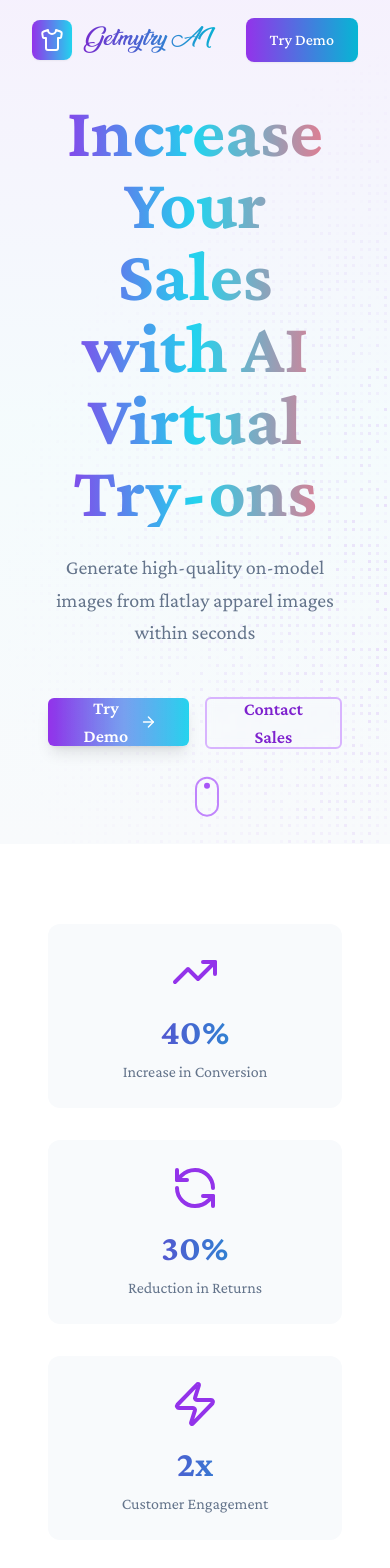
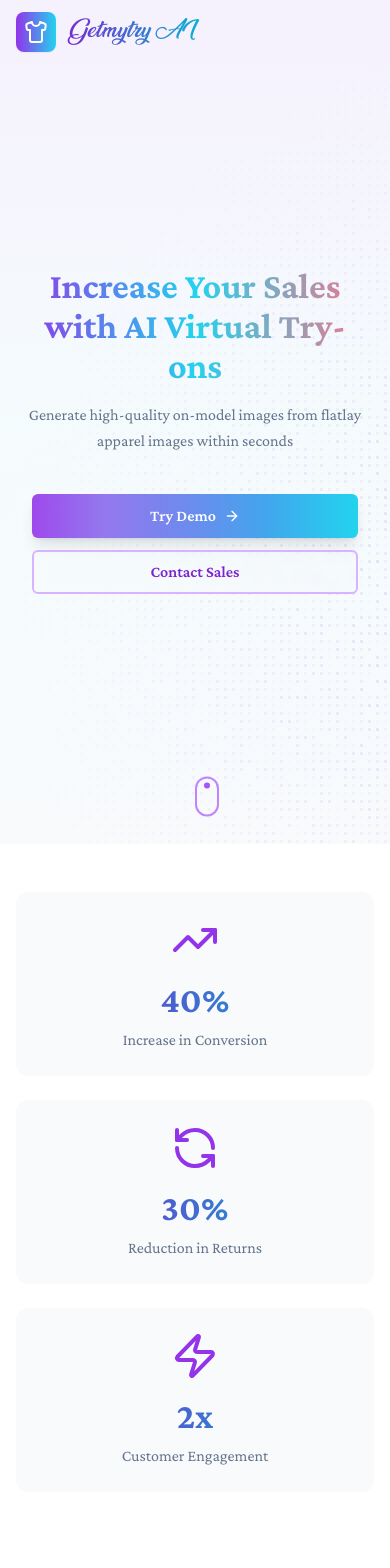
Before and after one commit to Rakesh1002/TryMyLook, a Next.js app: page / in a window 390 px wide. Shown: the top 1568 px of the page. Built offline with nearby package versions, Linux system fonts and the light colour scheme.

Commit message:
fix responsiveness in mobile

```diff
--- a/src/app/components/LandingPage.tsx
+++ b/src/app/components/LandingPage.tsx
@@ -115,7 +115,7 @@ export default function LandingPage() {
   return (
     <div className="min-h-screen bg-cool-50">
       {/* Hero Section */}
-      <section className="relative min-h-screen flex flex-col justify-center items-center pt-20 pb-20 px-12 text-center overflow-hidden">
+      <section className="relative min-h-screen flex flex-col justify-center items-center pt-16 sm:pt-20 pb-12 sm:pb-20 px-4 sm:px-12 text-center overflow-hidden">
         {/* Background with gradient */}
         <div className="absolute inset-0 bg-gradient-to-b from-primary-50/50 via-secondary-50/30 to-cool-50">
           {/* Bottom fade overlay */}
@@ -144,7 +144,7 @@ export default function LandingPage() {
           variants={staggerContainer}
         >
           <motion.h1
-            className="text-7xl font-bold mb-6 bg-gradient-to-r from-primary-500 via-secondary-400 to-accent-400 bg-clip-text text-transparent"
+            className="text-4xl sm:text-5xl md:text-6xl lg:text-7xl font-bold mb-4 sm:mb-6 bg-gradient-to-r from-primary-500 via-secondary-400 to-accent-400 bg-clip-text text-transparent px-2"
             variants={fadeIn}
             whileInView={{ opacity: 1, y: 0 }}
             viewport={{ once: true }}
@@ -153,7 +153,7 @@ export default function LandingPage() {
           </motion.h1>
 
           <motion.p
-            className="text-xl text-cool-500 mb-12 max-w-2xl mx-auto leading-relaxed"
+            className="text-base sm:text-lg md:text-xl text-cool-500 mb-6 sm:mb-8 md:mb-12 max-w-xl sm:max-w-2xl mx-auto leading-relaxed px-2"
             variants={fadeIn}
             whileInView={{ opacity: 1, y: 0 }}
             viewport={{ once: true }}
@@ -162,35 +162,40 @@ export default function LandingPage() {
             within seconds
           </motion.p>
 
-          <motion.div className="flex gap-4 justify-center" variants={fadeIn}>
-            <Link href="/demo">
+          <motion.div
+            className="flex flex-col sm:flex-row gap-3 sm:gap-4 justify-center items-center px-4 pt-4"
+            variants={fadeIn}
+          >
+            <Link href="/demo" className="w-full sm:w-auto">
               <motion.div
                 variants={buttonHover}
                 whileHover="hover"
                 whileTap="tap"
+                className="w-full sm:w-auto"
               >
                 <ShimmerButton>
                   <Button
                     size="lg"
-                    className="bg-gradient-to-r from-primary-500 to-secondary-400 hover:opacity-90 text-white px-8 py-6 text-lg font-semibold shadow-lg hover:shadow-xl transition-all duration-200 group"
+                    className="w-full sm:w-auto bg-gradient-to-r from-primary-500 to-secondary-400 hover:opacity-90 text-white px-6 sm:px-8 py-5 sm:py-6 text-base sm:text-lg font-semibold shadow-lg hover:shadow-xl transition-all duration-200 group"
                   >
                     Try Demo{" "}
-                    <ArrowRight className="ml-2 group-hover:translate-x-1 transition-transform" />
+                    <ArrowRight className="ml-2 w-4 h-4 sm:w-5 sm:h-5 group-hover:translate-x-1 transition-transform" />
                   </Button>
                 </ShimmerButton>
               </motion.div>
             </Link>
 
-            <Link href="#contact">
+            <Link href="#contact" className="w-full sm:w-auto">
               <motion.div
                 variants={buttonHover}
                 whileHover="hover"
                 whileTap="tap"
+                className="w-full sm:w-auto"
               >
                 <Button
                   size="lg"
                   variant="outline"
-                  className="border-2 border-primary-200 text-primary-600 bg-primary-30 backdrop-blur-sm hover:bg-primary-50 px-8 py-6 text-lg font-semibold transition-all duration-200"
+                  className="w-full sm:w-auto border-2 border-primary-200 text-primary-600 bg-primary-30 backdrop-blur-sm hover:bg-primary-50 px-6 sm:px-8 py-5 sm:py-6 text-base sm:text-lg font-semibold transition-all duration-200"
                 >
                   Contact Sales
                 </Button>
@@ -217,13 +222,8 @@ export default function LandingPage() {
       </section>
 
       {/* Stats Section */}
-      <motion.section
-        className="py-20 bg-white"
-        initial={{ opacity: 0 }}
-        whileInView={{ opacity: 1 }}
-        viewport={{ once: true }}
-      >
-        <div className="max-w-6xl mx-auto px-12 grid grid-cols-1 md:grid-cols-3 gap-8">
+      <motion.section className="py-12 sm:py-20 bg-white w-full">
+        <div className="max-w-6xl mx-auto px-4 sm:px-12 grid grid-cols-1 sm:grid-cols-2 md:grid-cols-3 gap-6 sm:gap-8">
           {[
             {
               title: "40%",
@@ -285,10 +285,10 @@ export default function LandingPage() {
       </motion.section>
 
       {/* Features Section with Multiple Examples */}
-      <section className="py-20 px-12 bg-gradient-to-b from-white to-cool-50">
+      <section className="py-12 sm:py-20 px-4 sm:px-12 bg-gradient-to-b from-white to-cool-50">
         <div className="max-w-6xl mx-auto">
           <motion.h2
-            className="text-4xl font-bold text-center mb-16 bg-gradient-to-r from-primary-500 to-secondary-400 bg-clip-text text-transparent"
+            className="text-2xl sm:text-3xl md:text-4xl font-bold text-center mb-8 sm:mb-16 bg-gradient-to-r from-primary-500 to-secondary-400 bg-clip-text text-transparent"
             initial={{ opacity: 0 }}
             whileInView={{ opacity: 1 }}
             viewport={{ once: true }}
@@ -297,7 +297,7 @@ export default function LandingPage() {
           </motion.h2>
 
           {/* Example 1: Enhanced Customer Experience */}
-          <div className="grid md:grid-cols-2 gap-16 items-center mb-32">
+          <div className="grid grid-cols-1 md:grid-cols-2 gap-6 sm:gap-8 md:gap-16 items-center mb-12 sm:mb-16 md:mb-32">
             <motion.div
               className="rounded-2xl overflow-hidden shadow-2xl"
               initial={{ opacity: 0, x: -50 }}
@@ -325,14 +325,16 @@ export default function LandingPage() {
                 This helps to reduce uncertainty and increase confidence in
                 their buying decisions.
               </p>
+              <Link href="#contact">
                 <Button className="bg-cool-500 hover:bg-gradient-to-r hover:from-primary-500 hover:to-secondary-400 text-white shadow-sm hover:shadow transition-all duration-300">
                   Request Access
                 </Button>
+              </Link>
             </motion.div>
           </div>
 
           {/* Example 2: Increased Conversion */}
-          <div className="grid md:grid-cols-2 gap-16 items-center mb-32">
+          <div className="grid grid-cols-1 md:grid-cols-2 gap-6 sm:gap-8 md:gap-16 items-center mb-12 sm:mb-16 md:mb-32">
             <motion.div
               className="space-y-6 order-2 md:order-1"
               initial={{ opacity: 0, x: -50 }}
@@ -347,9 +349,11 @@ export default function LandingPage() {
                 to try on products, brands increase conversion rates from the
                 view page to purchases.
               </p>
+              <Link href="#contact">
                 <Button className="bg-cool-500 hover:bg-gradient-to-r hover:from-primary-500 hover:to-secondary-400 text-white shadow-sm hover:shadow transition-all duration-300">
                   Request Access
                 </Button>
+              </Link>
             </motion.div>
             <motion.div
               className="rounded-2xl overflow-hidden shadow-2xl order-1 md:order-2"
@@ -365,7 +369,7 @@ export default function LandingPage() {
           </div>
 
           {/* Example 3: Reduced Returns */}
-          <div className="grid md:grid-cols-2 gap-16 items-center mb-32">
+          <div className="grid grid-cols-1 md:grid-cols-2 gap-6 sm:gap-8 md:gap-16 items-center mb-12 sm:mb-16 md:mb-32">
             <motion.div
               className="rounded-2xl overflow-hidden shadow-2xl"
               initial={{ opacity: 0, x: -50 }}
@@ -390,14 +394,16 @@ export default function LandingPage() {
                 Virtual try-ons can help to reduce the number of returns and
                 save time and costs associated with processing the returns.
               </p>
+              <Link href="#contact">
                 <Button className="bg-cool-500 hover:bg-gradient-to-r hover:from-primary-500 hover:to-secondary-400 text-white shadow-sm hover:shadow transition-all duration-300">
                   Request Access
                 </Button>
+              </Link>
             </motion.div>
           </div>
 
           {/* Example 4: Stand Out */}
-          <div className="grid md:grid-cols-2 gap-16 items-center">
+          <div className="grid grid-cols-1 md:grid-cols-2 gap-6 sm:gap-8 md:gap-16 items-center">
             <motion.div
               className="space-y-6 order-2 md:order-1"
               initial={{ opacity: 0, x: -50 }}
@@ -412,9 +418,11 @@ export default function LandingPage() {
                 differentiate themselves from competitors and stand out in the
                 increasingly crowded market.
               </p>
+              <Link href="#contact">
                 <Button className="bg-cool-500 hover:bg-gradient-to-r hover:from-primary-500 hover:to-secondary-400 text-white shadow-sm hover:shadow transition-all duration-300">
                   Request Access
                 </Button>
+              </Link>
             </motion.div>
             <motion.div
               className="rounded-2xl overflow-hidden shadow-2xl order-1 md:order-2"
@@ -485,13 +493,13 @@ export default function LandingPage() {
       {/* Contact Section */}
       <motion.section
         id="contact"
-        className="py-20 px-4 bg-gradient-to-b from-cool-50 to-white pt-20"
+        className="py-12 sm:py-20 px-4 bg-gradient-to-b from-cool-50 to-white"
         initial={{ opacity: 0 }}
         whileInView={{ opacity: 1 }}
         viewport={{ once: true }}
       >
-        <div className="max-w-2xl mx-auto px-12 pt-20">
-          <h2 className="text-3xl font-bold mb-2 text-center bg-gradient-to-r from-primary-500 to-secondary-400 bg-clip-text text-transparent">
+        <div className="max-w-xl sm:max-w-2xl mx-auto px-4 sm:px-12 pt-12 sm:pt-20">
+          <h2 className="text-2xl sm:text-3xl font-bold mb-2 text-center bg-gradient-to-r from-primary-500 to-secondary-400 bg-clip-text text-transparent">
             Get Started Today
           </h2>
           <p className="text-cool-500 text-center mb-8">
--- a/src/app/components/Navbar.tsx
+++ b/src/app/components/Navbar.tsx
@@ -29,24 +29,17 @@ export default function Navbar() {
       transition={{ duration: 0.5 }}
     >
       <div className="max-w-7xl mx-auto">
-        <div className="flex h-20 items-center justify-between px-8">
+        <div className="flex h-16 sm:h-20 items-center justify-between px-4 sm:px-8">
           {/* Logo Section */}
           <Link
             href="/"
             className="flex items-center py-2 hover:opacity-90 transition-opacity"
           >
-            <Logo className="h-10 w-auto" />
+            <Logo className="h-8 sm:h-10 w-auto" />
           </Link>
 
-          {/* Navigation Links */}
-          {/* <div className="hidden md:flex items-center space-x-10">
-            <NavLink href="#features">Features</NavLink>
-            <NavLink href="#benefits">Benefits</NavLink>
-            <NavLink href="#about">About</NavLink>
-          </div> */}
-
           {/* Action Buttons */}
-          <div className="flex items-center space-x-4">
+          <div className="hidden sm:flex items-center space-x-4">
             <Link
               href="/demo"
               className="bg-gradient-to-r from-primary-500 to-secondary-500 text-white px-6 py-2.5 rounded-lg font-medium hover:from-primary-600 hover:to-secondary-600 transition-all duration-200 shadow-sm hover:shadow"
--- a/src/app/components/TryOnForm.tsx
+++ b/src/app/components/TryOnForm.tsx
@@ -222,13 +222,13 @@ export default function TryOnForm({ onResult }: TryOnFormProps) {
   };
 
   return (
-    <div className="max-w-4xl mx-auto space-y-8">
+    <div className="max-w-4xl mx-auto space-y-6 sm:space-y-8">
       {error && (
-        <div className="bg-red-50 border-l-4 border-red-400 p-4 rounded-md">
+        <div className="bg-red-50 border-l-4 border-red-400 p-3 sm:p-4 rounded-md">
           <div className="flex">
             <div className="flex-shrink-0">
               <svg
-                className="h-5 w-5 text-red-400"
+                className="h-4 w-4 sm:h-5 sm:w-5 text-red-400"
                 viewBox="0 0 20 20"
                 fill="currentColor"
               >
@@ -239,23 +239,23 @@ export default function TryOnForm({ onResult }: TryOnFormProps) {
                 />
               </svg>
             </div>
-            <div className="ml-3">
+            <div className="ml-2 sm:ml-3">
               <p className="text-sm text-red-700">{error}</p>
             </div>
           </div>
         </div>
       )}
 
-      <div className="grid grid-cols-1 sm:grid-cols-2 gap-6 sm:gap-12">
+      <div className="grid grid-cols-1 sm:grid-cols-2 gap-4 sm:gap-6 md:gap-12">
         {/* Apparel Section */}
-        <Card className="p-4 sm:p-6 shadow-lg hover:shadow-xl transition-shadow duration-200 bg-cool-50 border-cool-200 order-1 sm:order-1">
-          <h3 className="text-xl font-semibold mb-4 text-center text-primary-600">
+        <Card className="p-3 sm:p-4 md:p-6 shadow-lg hover:shadow-xl transition-shadow duration-200 bg-cool-50 border-cool-200 order-1 sm:order-1">
+          <h3 className="text-lg sm:text-xl font-semibold mb-3 sm:mb-4 text-center text-primary-600">
             Apparel Image
           </h3>
-          <div className="space-y-4">
+          <div className="space-y-3 sm:space-y-4">
             <div className="aspect-[3/4] w-full flex items-center justify-center border-2 border-dashed rounded-xl border-primary-100 hover:border-primary-400 transition-colors bg-white">
               {selectedApparelPreview ? (
-                <div className="relative w-full h-full p-4 flex items-center justify-center">
+                <div className="relative w-full h-full p-2 sm:p-4 flex items-center justify-center">
                   <Image
                     src={selectedApparelPreview}
                     alt="Selected apparel"
@@ -268,16 +268,16 @@ export default function TryOnForm({ onResult }: TryOnFormProps) {
                       setSelectedApparelPreview("");
                       setApparelImage(null);
                     }}
-                    className="absolute -top-2 -right-2 bg-red-500 text-white rounded-full p-1.5 text-xs shadow-lg hover:bg-red-600 transition-colors"
+                    className="absolute -top-1 -right-1 sm:-top-2 sm:-right-2 bg-red-500 text-white rounded-full p-1 sm:p-1.5 text-xs shadow-lg hover:bg-red-600 transition-colors"
                   >
                     ✕
                   </button>
                 </div>
               ) : (
                 <label htmlFor="apparelUpload" className="cursor-pointer group">
-                  <div className="flex flex-col items-center p-4">
-                    <Upload className="w-10 sm:w-12 h-10 sm:h-12 mb-2 text-cool-400 group-hover:text-secondary-400 transition-colors" />
-                    <span className="text-sm text-gray-500 group-hover:text-gray-700">
+                  <div className="flex flex-col items-center p-3 sm:p-4">
+                    <Upload className="w-8 h-8 sm:w-10 sm:h-10 mb-2 text-cool-400 group-hover:text-secondary-400 transition-colors" />
+                    <span className="text-xs sm:text-sm text-gray-500 group-hover:text-gray-700">
                       Upload Apparel Image
                     </span>
                   </div>
@@ -296,10 +296,10 @@ export default function TryOnForm({ onResult }: TryOnFormProps) {
             </div>
 
             <div>
-              <p className="text-sm font-medium text-cool-500 mb-3 text-center">
+              <p className="text-xs sm:text-sm font-medium text-cool-500 mb-2 sm:mb-3 text-center">
                 Or Select Sample Apparel
               </p>
-              <div className="flex flex-wrap gap-1.5 mb-4 justify-center">
+              <div className="flex flex-wrap gap-1 sm:gap-1.5 mb-3 sm:mb-4 justify-center">
                 {["upper", "lower", "dress"].map((type) => (
                   <Button
                     key={type}
@@ -309,7 +309,7 @@ export default function TryOnForm({ onResult }: TryOnFormProps) {
                     onClick={() =>
                       setSelectedApparelType(type as typeof selectedApparelType)
                     }
-                    className={`px-2 sm:px-3 py-1.5 h-auto text-sm transition-all duration-200 ${
+                    className={`px-2 sm:px-3 py-1 sm:py-1.5 h-auto text-xs sm:text-sm transition-all duration-200 ${
                       selectedApparelType === type
                         ? "bg-accent-400 text-white shadow-md hover:bg-accent-500"
                         : "text-cool-500 hover:text-cool-600 border-cool-300"
@@ -323,21 +323,21 @@ export default function TryOnForm({ onResult }: TryOnFormProps) {
                 images={apparelImages[selectedApparelType]}
                 onSelect={handleApparelSelect}
                 selectedImage={selectedApparelPreview}
-                className="grid grid-cols-4 gap-2"
+                className="grid grid-cols-4 gap-1 sm:gap-2"
               />
             </div>
           </div>
         </Card>
 
         {/* Model Section */}
-        <Card className="p-4 sm:p-6 shadow-lg hover:shadow-xl transition-shadow duration-200 bg-cool-50 border-cool-200 order-2 sm:order-2">
-          <h3 className="text-xl font-semibold mb-4 text-center text-primary-600">
+        <Card className="p-3 sm:p-4 md:p-6 shadow-lg hover:shadow-xl transition-shadow duration-200 bg-cool-50 border-cool-200 order-2 sm:order-2">
+          <h3 className="text-lg sm:text-xl font-semibold mb-3 sm:mb-4 text-center text-primary-600">
             Model Image
           </h3>
-          <div className="space-y-4">
+          <div className="space-y-3 sm:space-y-4">
             <div className="aspect-[3/4] w-full flex items-center justify-center border-primary-100 border-2 border-dashed rounded-xl hover:border-primary-400 transition-colors bg-white">
               {selectedModelPreview ? (
-                <div className="relative w-full h-full p-4 flex items-center justify-center">
+                <div className="relative w-full h-full p-2 sm:p-4 flex items-center justify-center">
                   <Image
                     src={selectedModelPreview}
                     alt="Selected model"
@@ -350,16 +350,16 @@ export default function TryOnForm({ onResult }: TryOnFormProps) {
                       setSelectedModelPreview("");
                       setModelImage(null);
                     }}
-                    className="absolute -top-2 -right-2 bg-red-500 text-white rounded-full p-1.5 text-xs shadow-lg hover:bg-red-600 transition-colors"
+                    className="absolute -top-1 -right-1 sm:-top-2 sm:-right-2 bg-red-500 text-white rounded-full p-1 sm:p-1.5 text-xs shadow-lg hover:bg-red-600 transition-colors"
                   >
                     ✕
                   </button>
                 </div>
               ) : (
                 <label htmlFor="modelUpload" className="cursor-pointer group">
-                  <div className="flex flex-col items-center p-4">
-                    <Upload className="w-10 sm:w-12 h-10 sm:h-12 mb-2 text-cool-400 group-hover:text-secondary-400 transition-colors" />
-                    <span className="text-sm text-gray-500 group-hover:text-gray-700">
+                  <div className="flex flex-col items-center p-3 sm:p-4">
+                    <Upload className="w-8 h-8 sm:w-10 sm:h-10 mb-2 text-cool-400 group-hover:text-secondary-400 transition-colors" />
+                    <span className="text-xs sm:text-sm text-gray-500 group-hover:text-gray-700">
                       Upload Model Image
                     </span>
                   </div>
@@ -378,7 +378,7 @@ export default function TryOnForm({ onResult }: TryOnFormProps) {
             </div>
 
             <div>
-              <p className="text-sm font-medium text-cool-500 mb-3 text-center">
+              <p className="text-xs sm:text-sm font-medium text-cool-500 mb-2 sm:mb-3 text-center">
                 Or Select Sample Model
               </p>
               <div className="flex gap-2 mb-4 justify-center">
@@ -411,16 +411,16 @@ export default function TryOnForm({ onResult }: TryOnFormProps) {
       </div>
 
       <Button
-        className="w-full py-4 sm:py-6 text-base sm:text-lg font-semibold shadow-lg text-white hover:shadow-xl transition-all duration-200 relative overflow-hidden group bg-primary-500 hover:opacity-90"
+        className="w-full py-3 sm:py-4 md:py-6 text-sm sm:text-base md:text-lg font-semibold shadow-lg text-white hover:shadow-xl transition-all duration-200 relative overflow-hidden group bg-primary-500 hover:opacity-90"
         disabled={!modelImage || !apparelImage || isProcessing}
         onClick={handleSubmit}
       >
         <div className="absolute inset-0 bg-white/10 opacity-0 group-hover:opacity-100 transition-opacity duration-300" />
         <span className="relative">
           {isProcessing ? (
-            <div className="flex items-center gap-2 justify-center">
-              <div className="animate-spin rounded-full h-4 sm:h-5 w-4 sm:w-5 border-2 border-white border-t-transparent" />
-              Processing...
+            <div className="flex items-center justify-center gap-2">
+              <div className="animate-spin rounded-full h-4 w-4 sm:h-5 sm:w-5 border-2 border-white border-t-transparent" />
+              <span>Processing...</span>
             </div>
           ) : (
             "Generate Try-On"
```
Lines whose indentation alone changed are shown as unchanged.
